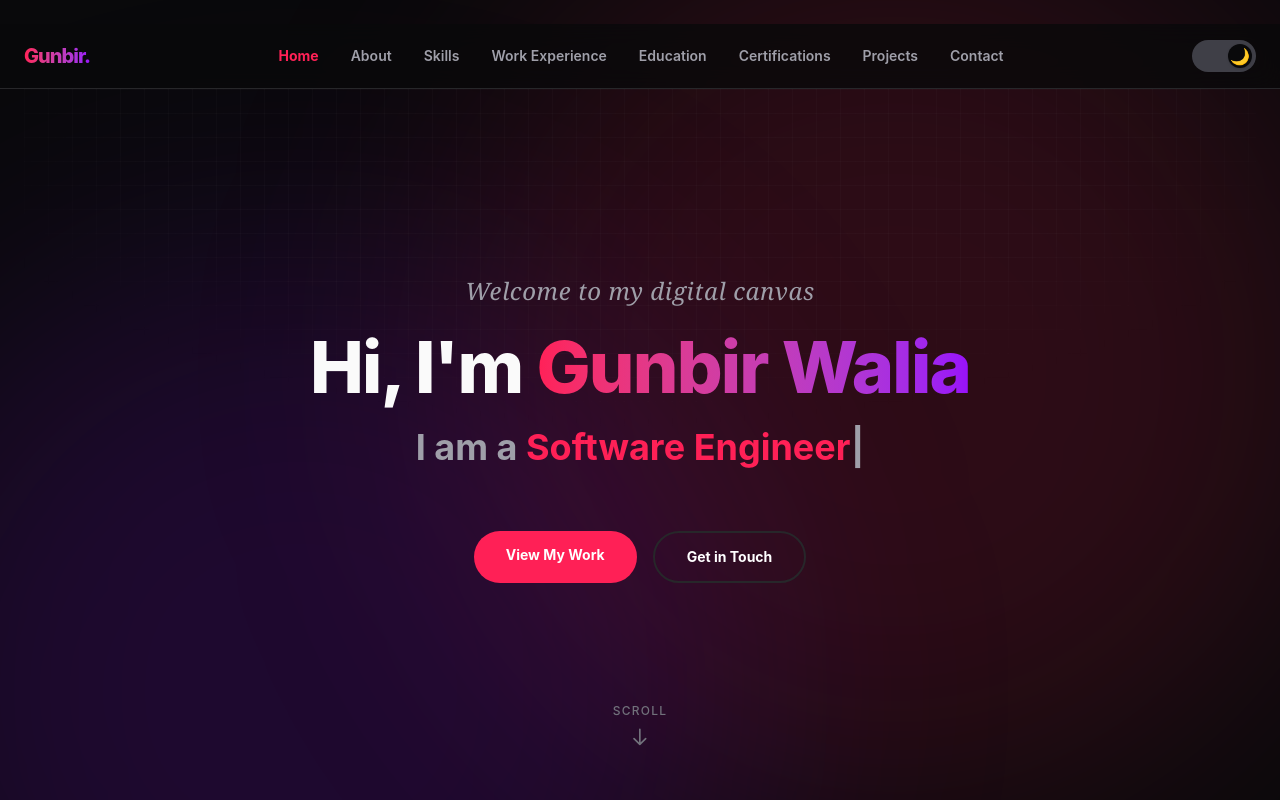
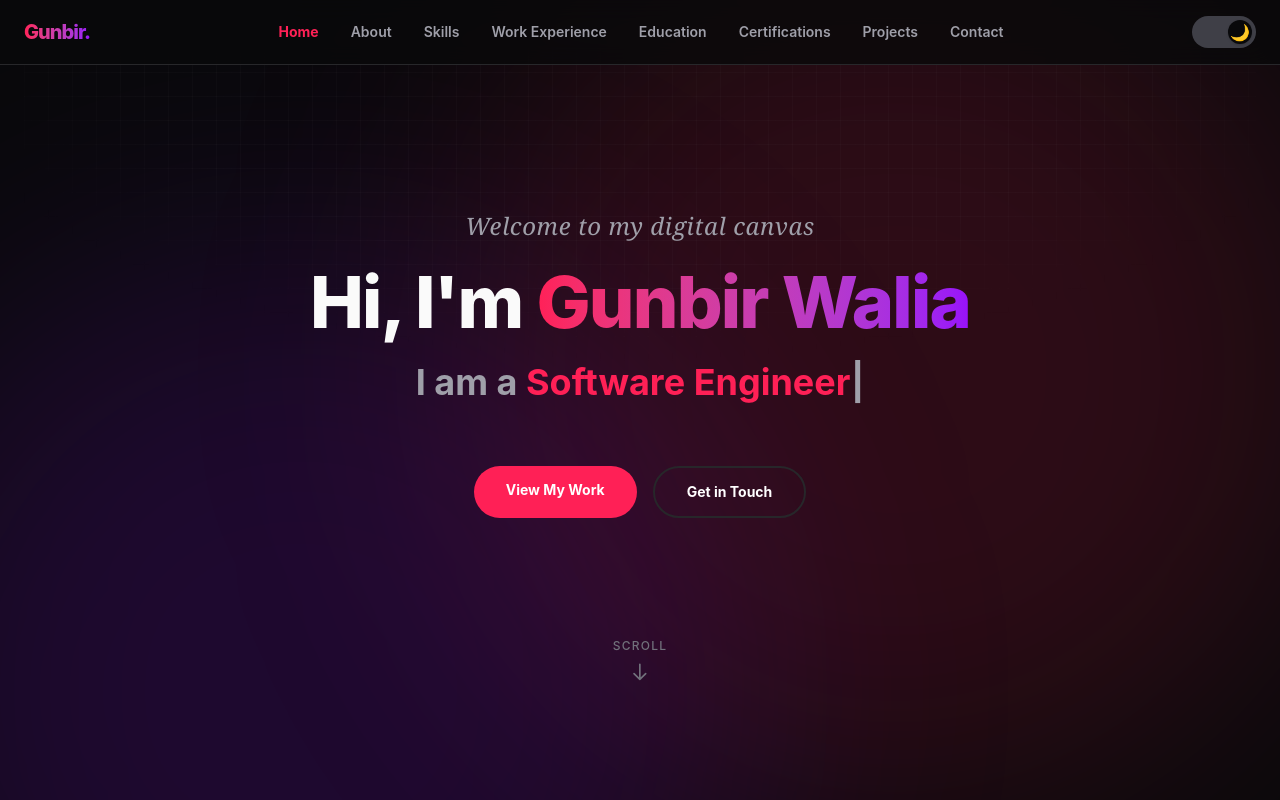
Before and after one commit to Gunbir-Walia/Personal-Portfolio-Website, a React (Vite) app: page / in a window 1280 px wide. Shown: the top 800 px of the page. Built offline with nearby package versions, Linux system fonts and the light colour scheme.

Commit message:
Fixed header bug (Header was not sticking to the top of the webpage when you first loaded in, with a gap above it)

```diff
--- a/src/components/Header.jsx
+++ b/src/components/Header.jsx
@@ -92,7 +92,7 @@ export default function Header({ isDarkMode, setIsDarkMode }) {
 
     return (
         <>
-            <header className="sticky top-0 z-50 w-full border-b border-zinc-200 bg-white/80 backdrop-blur-md dark:border-zinc-800 dark:bg-zinc-950/80">
+            <header className="fixed left-0 top-0 z-50 w-full border-b border-zinc-200 bg-white/80 backdrop-blur-md dark:border-zinc-800 dark:bg-zinc-950/80">
                 <div className="relative z-50 mx-auto flex max-w-7xl items-center justify-between px-6 py-4">
 
                     {/* Logo */}
```
